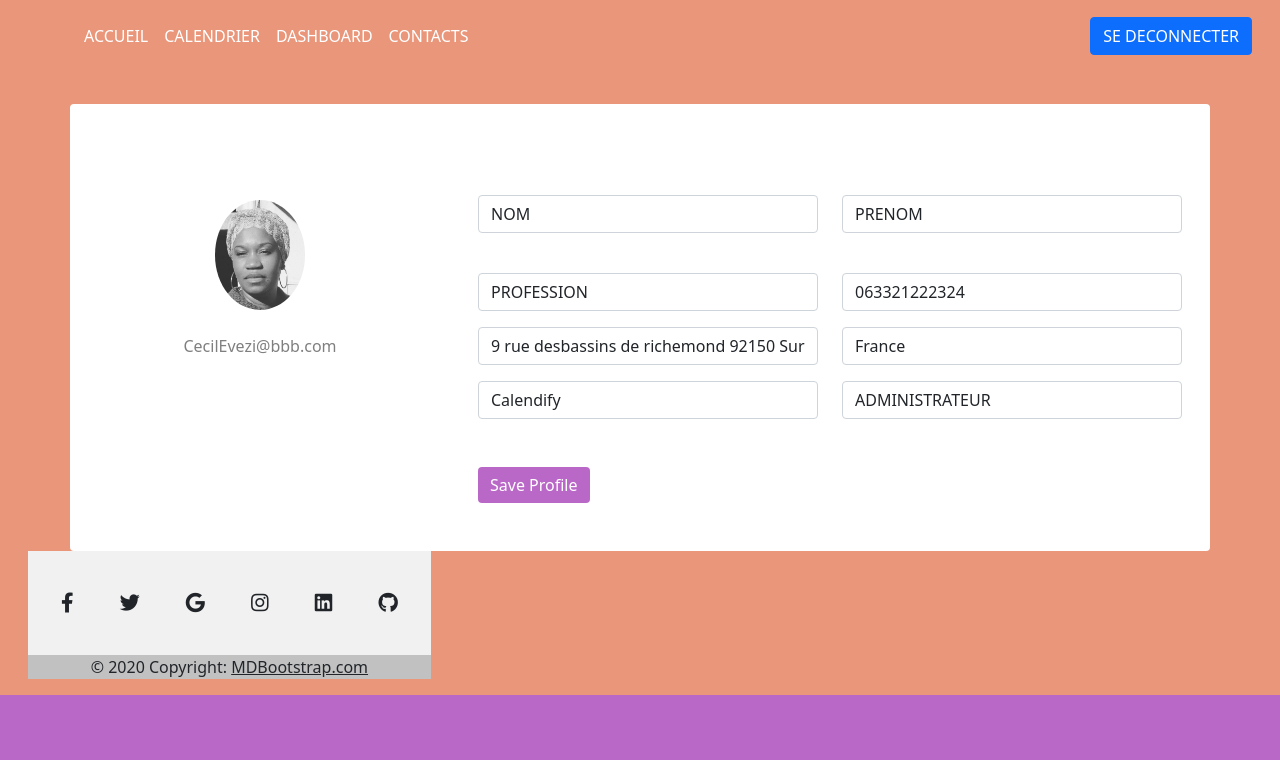
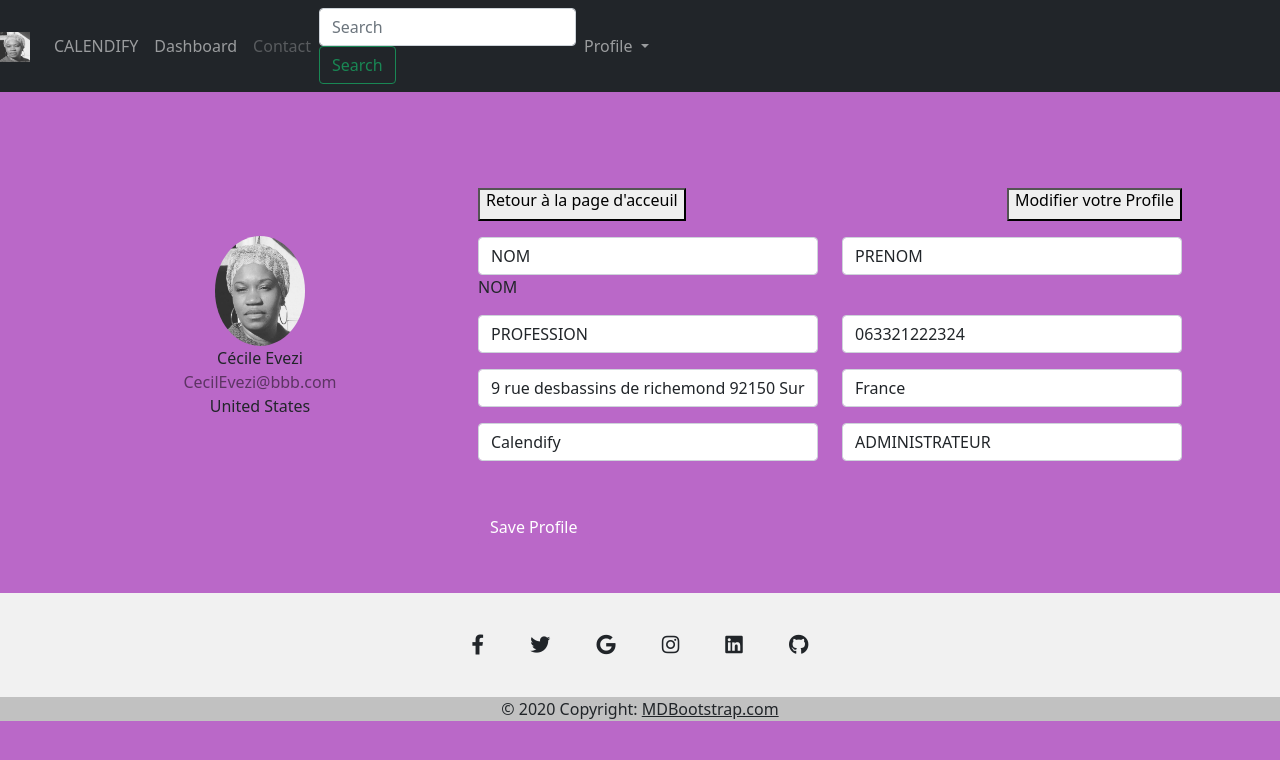
Before and after one commit to cecile9/peoject_3, a Symfony app: template templates/profile/index.html.twig in a window 1280 px wide. Shown: the top 760 px of the page. Run offline with Twig, Linux system fonts and the light colour scheme; the template is opened without the code that fills it, so the values that code supplies are empty; some libraries are stand-ins or nearby versions.

Commit message:
rprofile

```diff
--- a/templates/profile/index.html.twig
+++ b/templates/profile/index.html.twig
@@ -51,25 +51,57 @@
 
 <!--NAV-->
 
-<header class="p-3 bg-default text-white" id="navbar">
-    <div class="container-fluid">
-        <div class="d-flex flex-wrap align-items-center justify-content-center justify-content-lg-start">
-            <a href="/" class="d-flex align-items-center mb-2 mb-lg-0 text-white text-decoration-none">
-                <svg class="bi me-2" width="40" height="32"><use xlink:href="#bootstrap"/></svg>
-            </a>
+<header>
+    <nav class="navbar navbar-expand-lg navbar-dark bg-dark">
+        <button class="navbar-toggler" type="button" data-toggle="collapse"
+                data-target="#navbarTogglerDemo01" aria-controls="navbarTogglerDemo01"
+                aria-expanded="false" aria-label="Toggle navigation">
+            <span class="navbar-toggler-icon"></span>
+        </button>
+        <a class="navbar-brand" href="#">
+            <img src="IMG_20201116_110201.jpg" width="30" height="30" >
+        </a>
+        <div class="collapse navbar-collapse" id="navbarTogglerDemo01">
+            <ul class="navbar-nav mr-auto mt-2 mt-lg-0">
+                <li class="nav-item active">
+                    <a class="nav-link" href="#">CALENDIFY <span class="sr-only">(current)</span></a>
+                </li>
+                <li class="nav-item">
+                    <a class="nav-link" href="#">Dashboard</a>
+                </li>
+                <li class="nav-item">
+                    <a class="nav-link disabled" href="#">Contact</a>
+                </li>
 
-            <ul class="nav col-12 col-lg-auto me-lg-auto mb-2 justify-content-center mb-md-0">
-                <li><a href="/" class="nav-link px-2 text-white">ACCUEIL</a></li>
-                <li><a href="{{ path('contact_index') }}" class="nav-link px-2 text-white">CALENDRIER</a></li>
-                <li><a href="{{ path('user-calendar-dashboard') }}" class="nav-link px-2 text-white">DASHBOARD</a></li>
-                <li><a href="{{ path('contact_index') }}" class="nav-link px-2 text-white">CONTACTS</a></li>
             </ul>
-            <div class="text-end">
-                <a href="/logout" type="button" class="btn btn-primary">SE DECONNECTER</a>
-            </div>
+
+            <form id="searchForm" class="form-inline my-2 my-lg-0">
+                <input class="form-control mr-sm-2" type="search" placeholder="Search" aria-label="Search">
+                <button class="btn btn-outline-success my-2 my-sm-0" type="submit">Search</button>
+            </form>
+
+            <ul class="navbar-nav ">
+                <!-- PROFILE DROPDOWN - scrolling off the page to the right -->
+                <li class="nav-item dropdown">
+                    <a href="#" class="nav-link dropdown-toggle" id="navDropDownLink"
+                       data-toggle="dropdown" aria-haspopup="true" aria-expanded="false">
+                        Profile
+                    </a>
+                    <div class="dropdown-menu" aria-labelledby="navDropDownLink">
+                        <a class="dropdown-item" href="#">Preferences</a>
+                        <div class="dropdown-divider"></div>
+                        <a class="dropdown-item" href="#">Logout</a>
+                    </div>
+                </li>
+            </ul>
+
+        </div>
+
+    </nav>
 
 
-            <div class="container rounded bg-white mt-5">
+
+            <div class="container rounded bg-salmon mt-5">
                 <div class="row">
                     <div class="col-md-4 border-right">
                         <div class="d-flex flex-column align-items-center text-center p-3 py-5"><img class="rounded-circle mt-5" src="IMG_20201116_110201.jpg" width="90"><span class="font-weight-bold">Cécile Evezi</span><span class="text-black-50">CecilEvezi@bbb.com</span><span>United States</span></div>
@@ -78,9 +110,13 @@
                         <div class="p-3 py-5">
                             <div class="d-flex justify-content-between align-items-center mb-3">
                                 <div class="d-flex flex-row align-items-center back"><i class="fa fa-long-arrow-left mr-1 mb-1"></i>
-                                    <h6>Back to home</h6>
+                                    <button>
+                                    <h6>Retour à la page d'acceuil</h6>
+                                    </button>
                                 </div>
-                                <h6 class="text-right">Edit Profile</h6>
+                                <button>
+                                <h6 class="text-right">Modifier votre Profile</h6>
+                                </button>
                             </div>
                             <div class="row mt-2">
                                 <div class="col-md-6"><input type="text" class="form-control" placeholder="first name" value="NOM">NOM</div>
```
